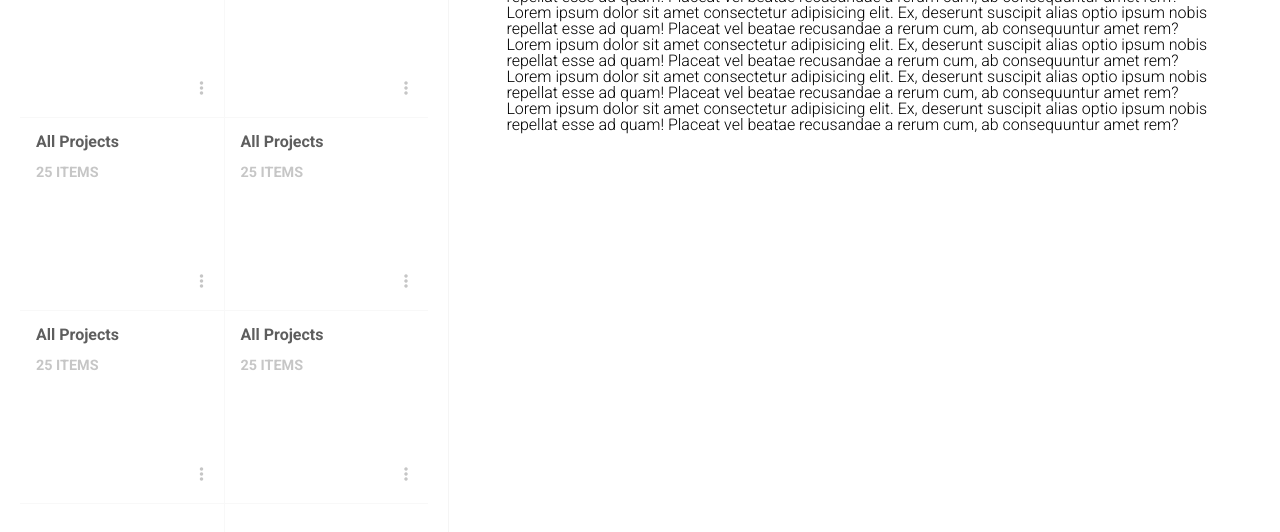
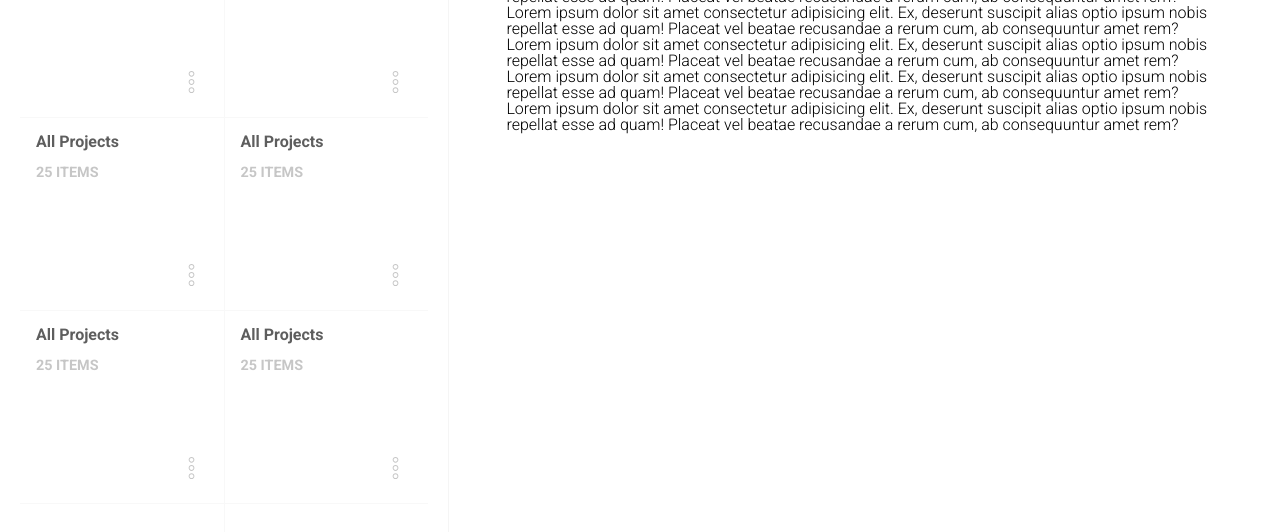
Before and after one commit to NewIncome/mv_todo-list, a website built with webpack: page layout/index.html in a window 1280 px wide. Shown: the part 175-707 px from the top of the page. Built offline with nearby package versions, Linux system fonts and the light colour scheme.

Commit message:
Repace new more options icon - Add more options icon (ellipsis v) to each projects

```diff
--- a/layout/index.html
+++ b/layout/index.html
@@ -21,42 +21,42 @@
             <p class="project-title">all projects</p>
             <p class="project-subtitle">25 items</p>
             <div class="options-icon">
-              <i class="fas fa-ellipsis-v"></i>
+              <img src="./assets/ellipsis.svg" alt="ellipsis-icon">
             </div>
           </div>
           <div class="project-cards-item cards-data" data-id="2">
             <p class="project-title">all projects</p>
             <p class="project-subtitle">25 items</p>
             <div class="options-icon">
-              <i class="fas fa-ellipsis-v"></i>
+              <img src="./assets/ellipsis.svg" alt="ellipsis-icon">
             </div>
           </div>
           <div class="project-cards-item cards-data" data-id="3">
             <p class="project-title">all projects</p>
             <p class="project-subtitle">25 items</p>
             <div class="options-icon">
-              <i class="fas fa-ellipsis-v"></i>
+              <img src="./assets/ellipsis.svg" alt="ellipsis-icon">
             </div>
           </div>
           <div class="project-cards-item cards-data" data-id="4">
             <p class="project-title">all projects</p>
             <p class="project-subtitle">25 items</p>
             <div class="options-icon">
-              <i class="fas fa-ellipsis-v"></i>
+              <img src="./assets/ellipsis.svg" alt="ellipsis-icon">
             </div>
           </div>
           <div class="project-cards-item cards-data" data-id="5">
             <p class="project-title">all projects</p>
             <p class="project-subtitle">25 items</p>
             <div class="options-icon">
-              <i class="fas fa-ellipsis-v"></i>
+              <img src="./assets/ellipsis.svg" alt="ellipsis-icon">
             </div>
           </div>
           <div class="project-cards-item cards-data" data-id="6">
             <p class="project-title">all projects</p>
             <p class="project-subtitle">25 items</p>
             <div class="options-icon">
-              <i class="fas fa-ellipsis-v"></i>
+              <img src="./assets/ellipsis.svg" alt="ellipsis-icon">
             </div>
           </div>
           <!-- check w/ javascript if is odd number of projects add remove-bottom class the last child -->
--- a/layout/styles.css
+++ b/layout/styles.css
@@ -135,6 +135,11 @@
   color: var(--gray-600);
 }
 
+.options-icon img {
+  transform: rotate(90deg);
+  width: 1.5rem;
+}
+
 .fas.fa-pencil-alt {
   margin-right: 1rem;
 }
```
Also changed, not shown: layout/assets/ellipsis.svg (added).
